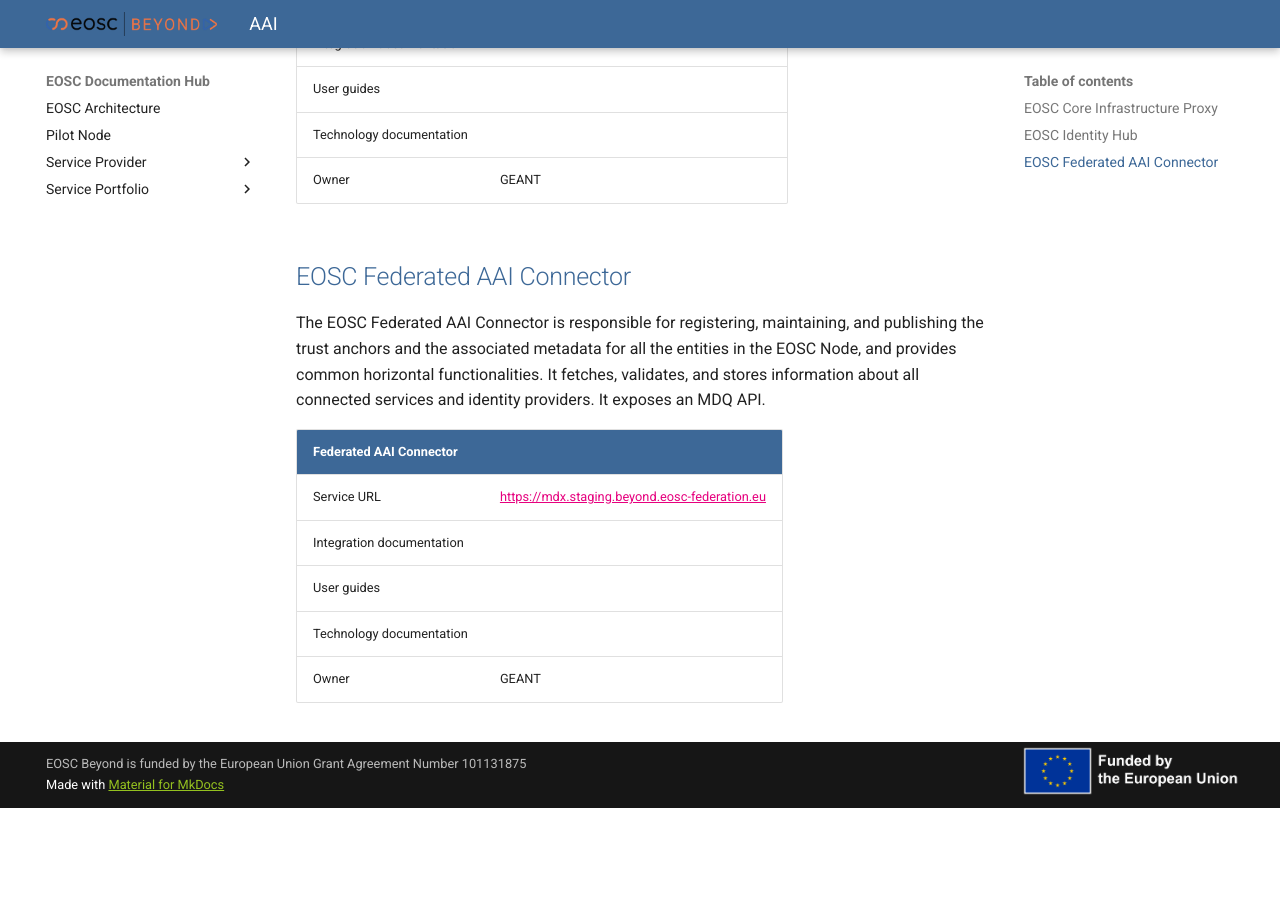
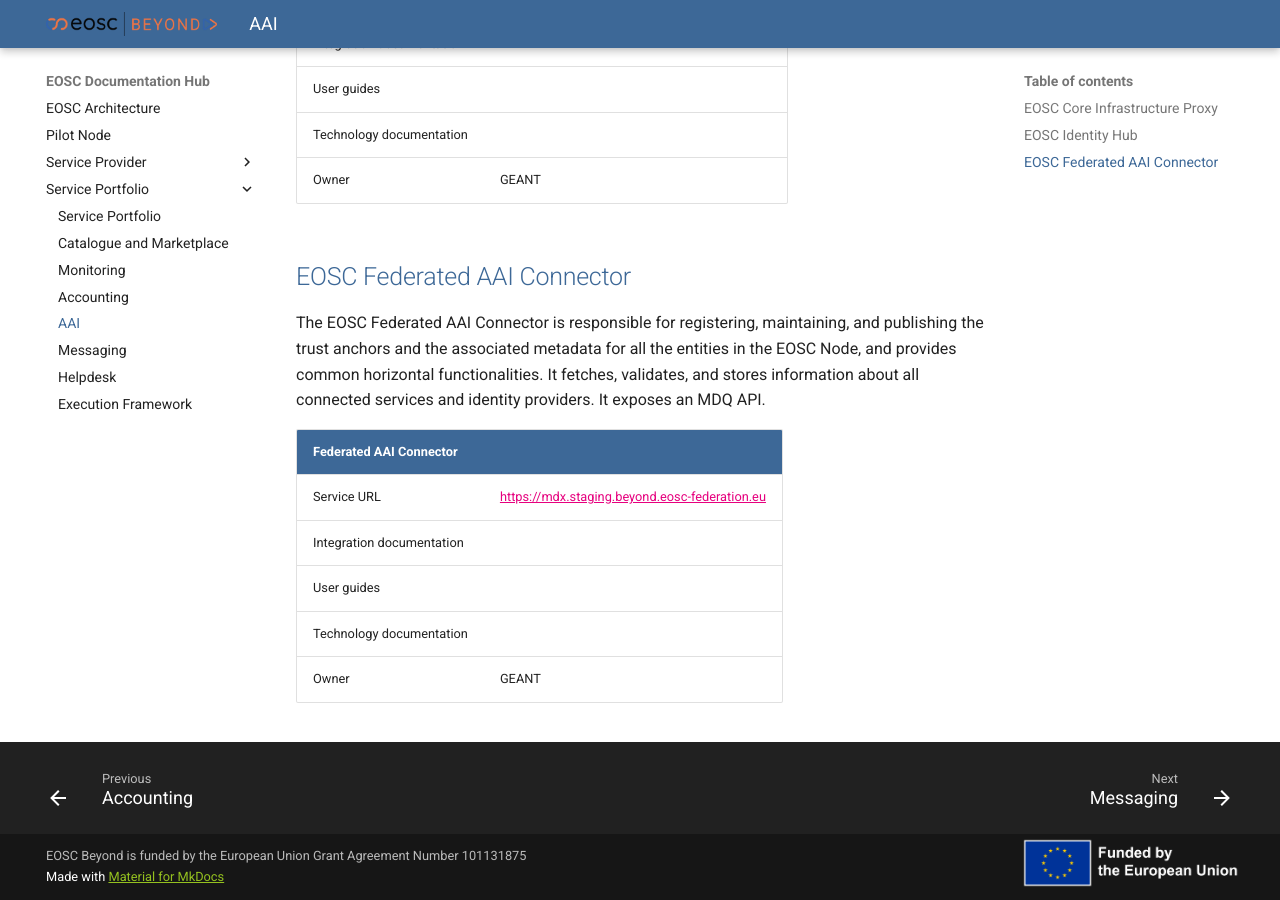
Before and after one commit to eosc-beyond-sandbox/eosc-sandbox, an MkDocs documentation site: the page built from resources/Service Portfolio/AAI/AAI.md, in a window 1280 px wide and 900 px high, scrolled down 1525 px. Built offline with MkDocs 1.6.1 and Material for MkDocs 9.7.7, drawn with Linux system fonts in a browser that asks for light colours; before the commit the page ends 2333 px from its top, so only the background shows below that.

Commit message:
Structure update

```diff
--- a/mkdocs.yml
+++ b/mkdocs.yml
@@ -39,4 +39,10 @@
   - Service Portfolio:
     - Service Portfolio/Service Portfolio.md
     - Catalogue and Marketplace: Service Portfolio/Catalogue and Marketplace/Catalogue and Marketplace.md
+    - Monitoring: Service Portfolio/Monitoring/Monitoring.md
+    - Accounting: Service Portfolio/Accounting/Accounting.md
+    - AAI: Service Portfolio/AAI/AAI.md
+    - Messaging: Service Portfolio/Messaging/Messaging.md
+    - Helpdesk: Service Portfolio/Helpdesk/Helpdesk.md
+    - Execution Framework: Service Portfolio/Execution Framework/Execution Framework.md
 copyright: EOSC Beyond is funded by the European Union Grant Agreement Number 101131875
```
Also changed, not shown: resources/Service Portfolio/AAI/AAI.md (renamed from resources/Service Portfolio/4 AAI/AAI.md), resources/Service Portfolio/AAI/images/core-service-registry-login.png (renamed from resources/Service Portfolio/4 AAI/images/core-service-registry-login.png), resources/Service Portfolio/AAI/images/core-service-registry-new-service.png (renamed from resources/Service Portfolio/4 AAI/images/core-service-registry-new-service.png), resources/Service Portfolio/AAI/images/core-service-registry-service-contacts.png (renamed from resources/Service Portfolio/4 AAI/images/core-service-registry-service-contacts.png), resources/Service Portfolio/AAI/images/core-service-registry-service-general-info.png (renamed from resources/Service Portfolio/4 AAI/images/core-service-registry-service-general-info.png), resources/Service Portfolio/AAI/images/core-service-registry-service-oidc.png (renamed from resources/Service Portfolio/4 AAI/images/core-service-registry-service-oidc.png), resources/Service Portfolio/AAI/images/core-service-registry-service-oidc2.png (renamed from resources/Service Portfolio/4 AAI/images/core-service-registry-service-oidc2.png), resources/Service Portfolio/AAI/images/core-service-registry-service-owners.png (renamed from resources/Service Portfolio/4 AAI/images/core-service-registry-service-owners.png), resources/Service Portfolio/AAI/images/core-service-registry-service-saml.png (renamed from resources/Service Portfolio/4 AAI/images/core-service-registry-service-saml.png), resources/Service Portfolio/AAI/registering-services-with-the-core-infrastructure-proxy.md (renamed from resources/Service Portfolio/4 AAI/registering-services-with-the-core-infrastructure-proxy.md), resources/Service Portfolio/Accounting/Accounting.md (renamed from resources/Service Portfolio/3 Accounting/Accounting.md), resources/Service Portfolio/Execution Framework/Execution Framework.md (renamed from resources/Service Portfolio/7 Execution Framework/Execution Framework.md), resources/Service Portfolio/Helpdesk/Helpdesk.md (renamed from resources/Service Portfolio/6 Helpdesk/Helpdesk.md), resources/Service Portfolio/Messaging/Messaging.md (renamed from resources/Service Portfolio/5 Messaging/Messaging.md), 1 more files.
